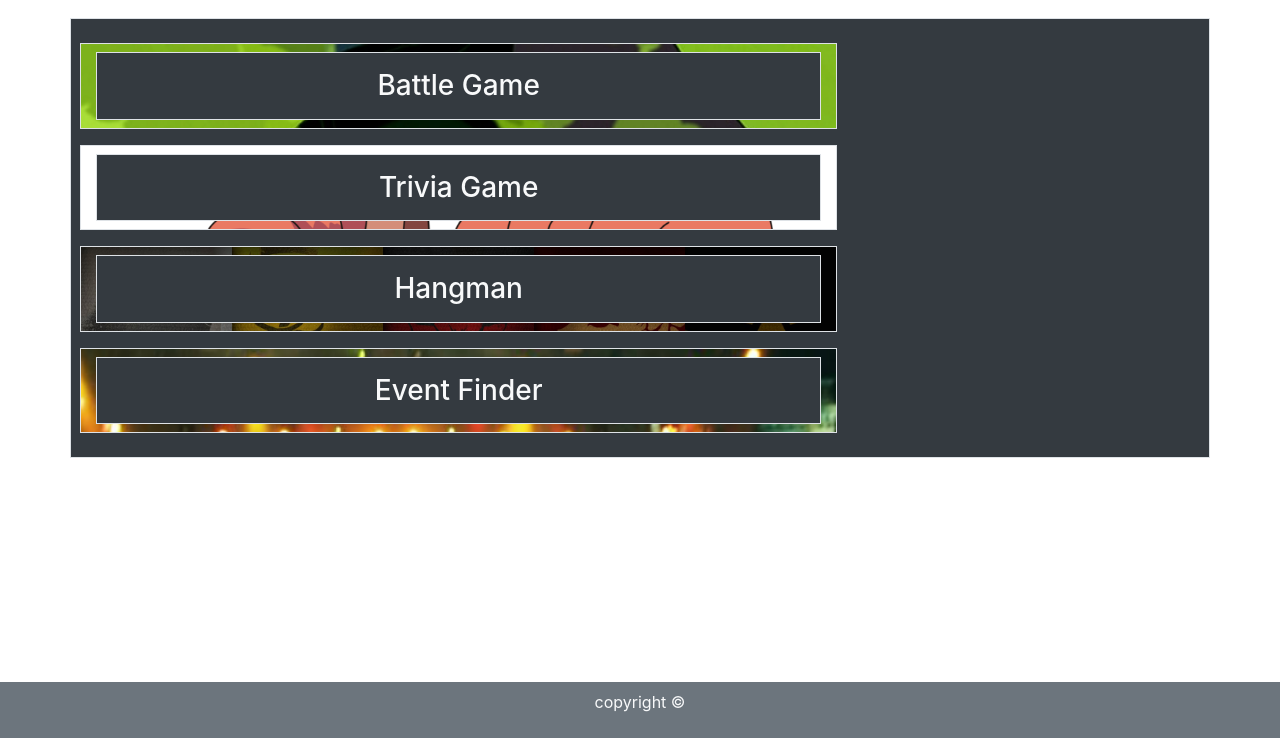
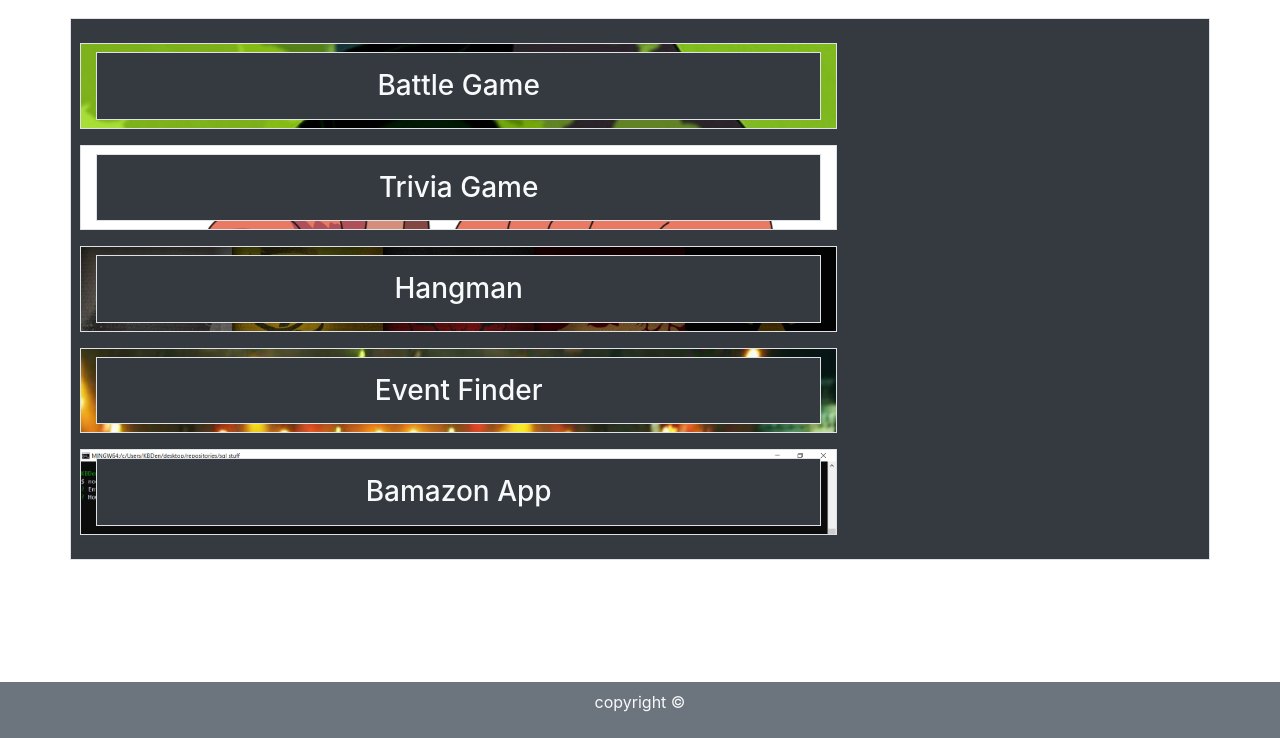
Before and after one commit to DeniJackson/konobeat.github.io, a plain HTML site: page portfolio.html in a window 1280 px wide. Shown: the part 62-800 px from the top of the page. Drawn offline with nearby package versions, Linux system fonts and the light colour scheme.

Commit message:
added bamazon

```diff
--- a/assets/css/style.css
+++ b/assets/css/style.css
@@ -15,3 +15,7 @@
     background-image: url("../images/default.jpg");
     background-size:cover;
 }
+.img5{
+    background-image: url("../images/bamazon_4.png");
+    background-size:cover;
+}
--- a/portfolio.html
+++ b/portfolio.html
@@ -67,7 +67,11 @@
                             <h3 class="text-light bg-dark text-center mt-2 p-3 border">Event Finder</h3>
                         </a>
                         </div>
-
+                        <div class="col-xs-12 col-lg-8 img5 h-75 border m-2">
+                            <a href="https://github.com/konobeat/bamazonApp">
+                        <h3 class="text-light bg-dark text-center mt-2 p-3 border">Bamazon App</h3>
+                    </a>
+                    </div>
 
                 </div>
             </div>
```
Also changed, not shown: assets/images/bamazon_4.png (added).
